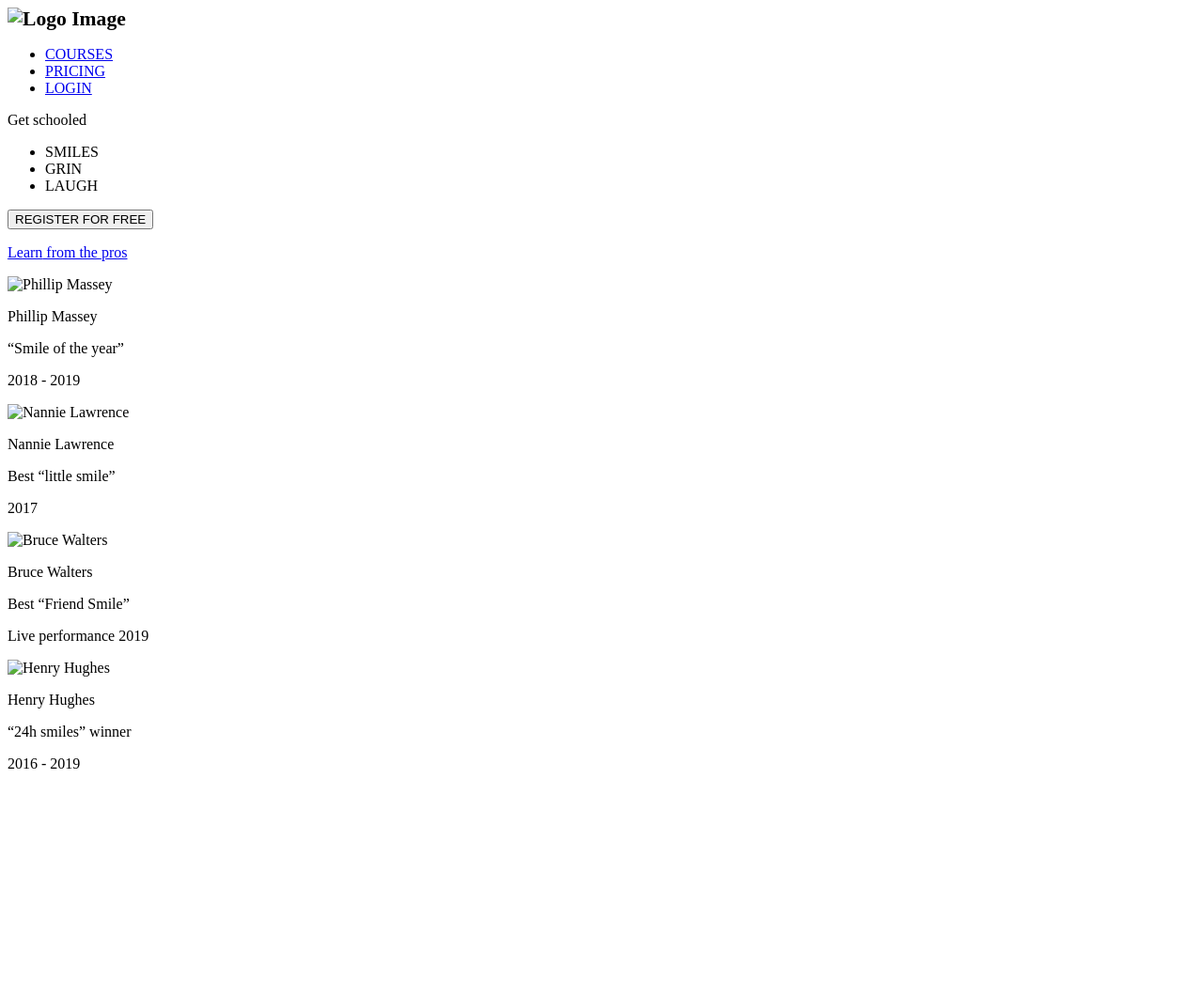
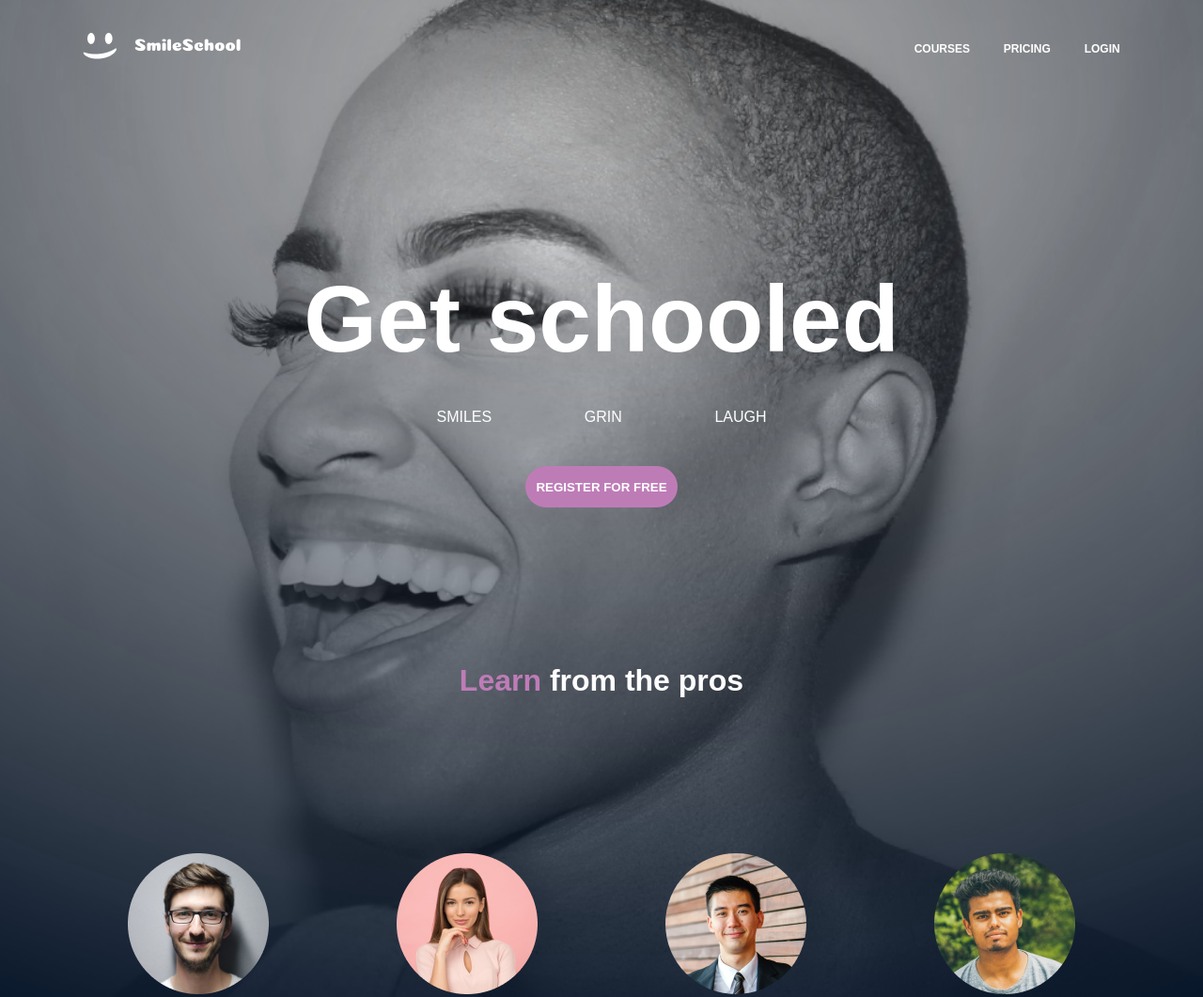
Before and after one commit to Abel8866/alx_html_css, a plain HTML site: page css_advanced/index-1.html in a window 1280 px wide. Shown: the top 1061 px of the page at 94% size. Before the commit the page ends 838 px from the top, so only its background shows below. Drawn offline with Linux system fonts and the light colour scheme; files that its build step writes are made by us from their sources.

Commit message:
file updated

```diff
--- a/css_advanced/index-1.html
+++ b/css_advanced/index-1.html
@@ -4,13 +4,13 @@
     <meta charset="UTF-8" />
     <meta name="viewport" content="width=device-width, initial-scale=1.0" />
     <title>Document</title>
-    <link rel="stylesheet" href="styles.css" />
+    <link rel="stylesheet" href="styles-1.css" />
   </head>
   <body>
     <section class="banner">
       <div class="header">
         <div class="logo">
-          <img src="css_advanced/logo.png" alt="Logo Image" />
+          <img src="logo.png" alt="Logo Image" />
         </div>
         <div class="layout">
           <ul>
@@ -45,25 +45,25 @@
 
       <div class="tutors">
         <div class="tutor-card">
-          <img src="css_advanced/1.png" alt="Phillip Massey" />
+          <img src="1.png" alt="Phillip Massey" />
           <p class="tutor-name">Phillip Massey</p>
           <p class="tutor-title">“Smile of the year”</p>
           <p class="tutor-meta">2018 - 2019</p>
         </div>
         <div class="tutor-card">
-          <img src="css_advanced/3.png" alt="Nannie Lawrence" />
+          <img src="3.png" alt="Nannie Lawrence" />
           <p class="tutor-name">Nannie Lawrence</p>
           <p class="tutor-title">Best “little smile”</p>
           <p class="tutor-meta">2017</p>
         </div>
         <div class="tutor-card third-card">
-          <img src="css_advanced/2.png" alt="Bruce Walters" />
+          <img src="2.png" alt="Bruce Walters" />
           <p class="tutor-name">Bruce Walters</p>
           <p class="tutor-title">Best “Friend Smile”</p>
           <p class="tutor-meta">Live performance 2019</p>
         </div>
         <div class="tutor-card">
-          <img src="css_advanced/4.png" alt="Henry Hughes" />
+          <img src="4.png" alt="Henry Hughes" />
           <p class="tutor-name">Henry Hughes</p>
           <p class="tutor-title">“24h smiles” winner</p>
           <p class="tutor-meta">2016 - 2019</p>
--- a/css_advanced/styles-1.css
+++ b/css_advanced/styles-1.css
@@ -6,12 +6,12 @@
 }
 
 .banner {
-    background-image: url(css_advanced/Object.png);
+    background-image: url(Object.png);
     background-repeat: no-repeat;
     background-size: cover;
     background-position: center center;
     height: 1193px;
-    width: 100%;
+    min-width: 100%;
     position: absolute;
 }
 
```
